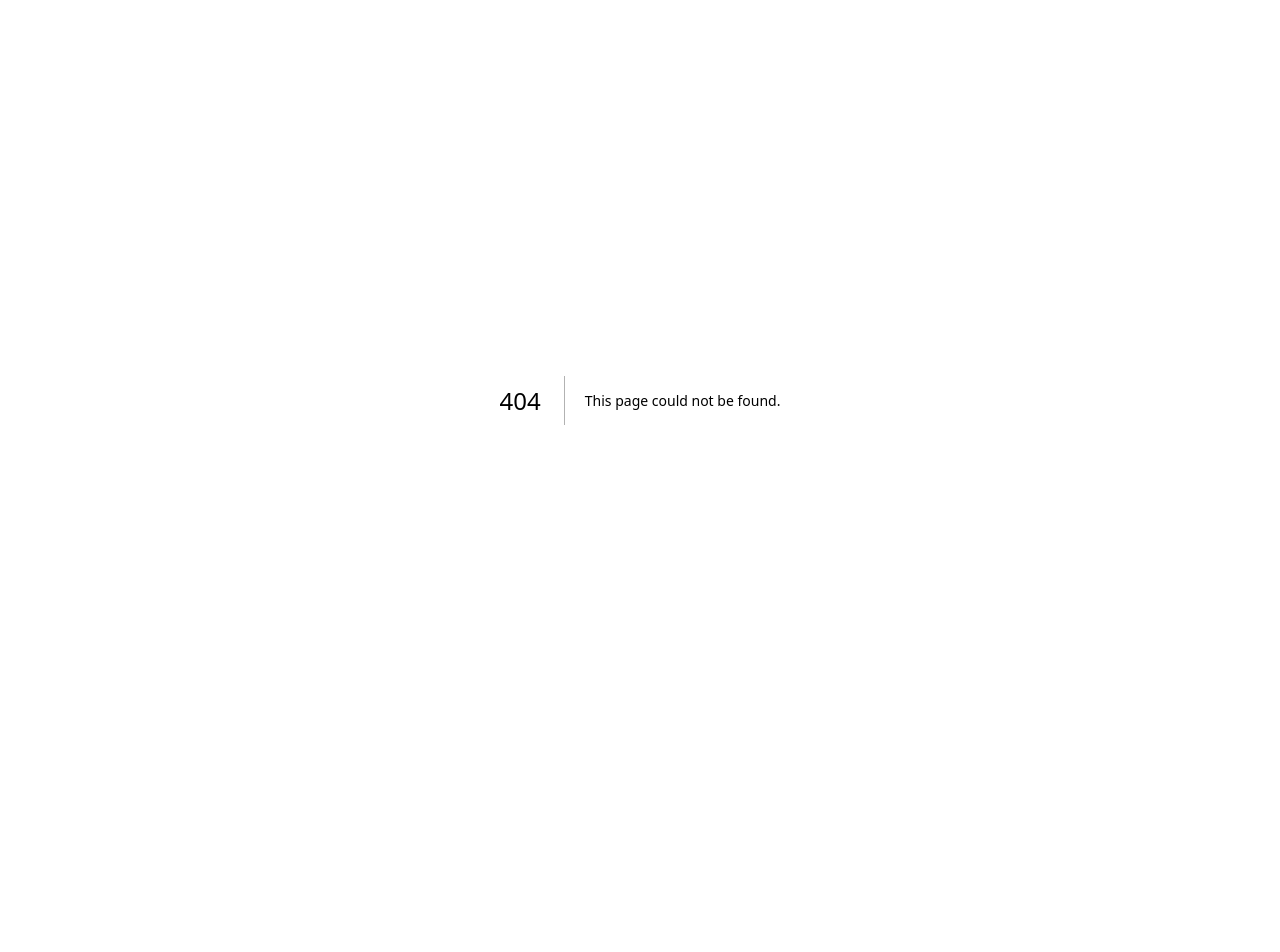
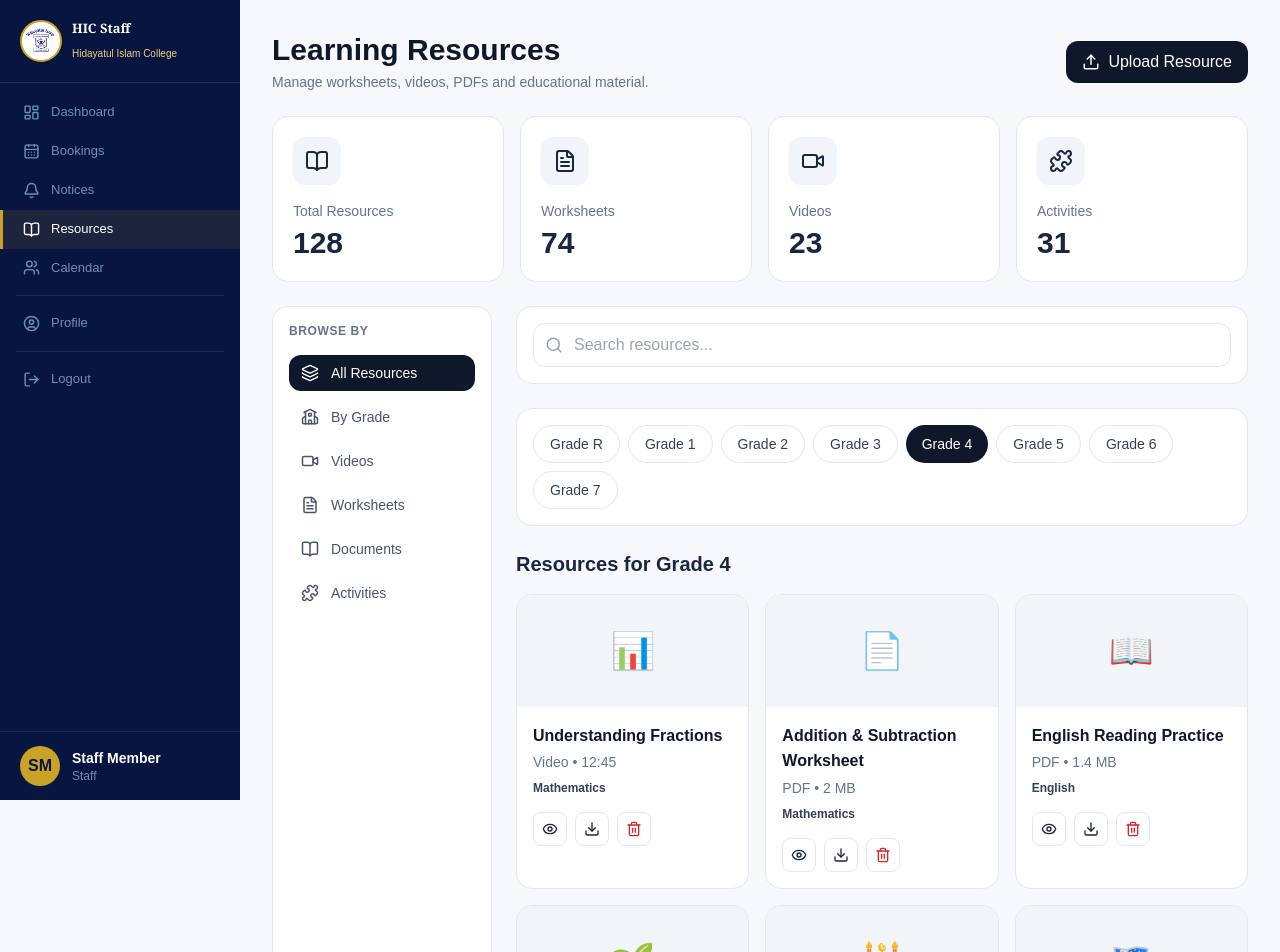
Before and after one commit to tashmacmay/hidayatul-islam-college-webapp-2.0, a Next.js app: page /staff/resources in a window 1280 px wide. Before the commit this address had no page. Shown: the top 952 px of the page. Before the commit the page ends 800 px from the top, so only its background shows below. Built offline with nearby package versions, Linux system fonts and the light colour scheme.

Commit message:
feature - staff/admin resource page on dashbaord

```diff
--- /dev/null
+++ b/src/app/staff/resources/page.js
@@ -0,0 +1,300 @@
+// app/staff-dashboard/resources/page.js
+
+"use client";
+
+import { useState } from "react";
+import {
+  Search,
+  BookOpen,
+  FileText,
+  Video,
+  Puzzle,
+  School,
+  Layers,
+  Upload,
+  Download,
+  Eye,
+  Trash2,
+} from "lucide-react";
+
+const grades = [
+  "Grade R",
+  "Grade 1",
+  "Grade 2",
+  "Grade 3",
+  "Grade 4",
+  "Grade 5",
+  "Grade 6",
+  "Grade 7",
+];
+
+const resources = [
+  {
+    id: 1,
+    title: "Understanding Fractions",
+    subject: "Mathematics",
+    grade: "Grade 4",
+    type: "Video",
+    size: "12:45",
+    icon: "📊",
+  },
+  {
+    id: 2,
+    title: "Addition & Subtraction Worksheet",
+    subject: "Mathematics",
+    grade: "Grade 4",
+    type: "PDF",
+    size: "2 MB",
+    icon: "📄",
+  },
+  {
+    id: 3,
+    title: "English Reading Practice",
+    subject: "English",
+    grade: "Grade 4",
+    type: "PDF",
+    size: "1.4 MB",
+    icon: "📖",
+  },
+  {
+    id: 4,
+    title: "Plants and Growth",
+    subject: "Life Skills",
+    grade: "Grade 4",
+    type: "Video",
+    size: "08:30",
+    icon: "🌱",
+  },
+  {
+    id: 5,
+    title: "Du'a & Surah Booklet",
+    subject: "Islamic Studies",
+    grade: "Grade 4",
+    type: "PDF",
+    size: "3.2 MB",
+    icon: "🕌",
+  },
+  {
+    id: 6,
+    title: "Map Work & Directions",
+    subject: "Social Sciences",
+    grade: "Grade 4",
+    type: "PDF",
+    size: "1.8 MB",
+    icon: "🗺️",
+  },
+];
+
+export default function ResourcesPage() {
+  const [selectedGrade, setSelectedGrade] = useState("Grade 4");
+  const [search, setSearch] = useState("");
+
+  const filteredResources = resources.filter(
+    (resource) =>
+      resource.grade === selectedGrade &&
+      resource.title.toLowerCase().includes(search.toLowerCase())
+  );
+
+  return (
+    <div className="space-y-6">
+      {/* Header */}
+      <div className="flex flex-col gap-4 md:flex-row md:items-center md:justify-between">
+        <div>
+          <h1 className="text-3xl font-bold text-slate-900">
+            Learning Resources
+          </h1>
+          <p className="text-sm text-slate-500 mt-1">
+            Manage worksheets, videos, PDFs and educational material.
+          </p>
+        </div>
+
+        <button className="inline-flex items-center gap-2 rounded-xl bg-slate-900 px-4 py-2 text-white hover:bg-slate-800">
+          <Upload size={18} />
+          Upload Resource
+        </button>
+      </div>
+
+      {/* Stats */}
+      <div className="grid gap-4 md:grid-cols-4">
+        <StatCard
+          title="Total Resources"
+          value="128"
+          icon={<BookOpen />}
+        />
+        <StatCard
+          title="Worksheets"
+          value="74"
+          icon={<FileText />}
+        />
+        <StatCard
+          title="Videos"
+          value="23"
+          icon={<Video />}
+        />
+        <StatCard
+          title="Activities"
+          value="31"
+          icon={<Puzzle />}
+        />
+      </div>
+
+      {/* Main Layout */}
+      <div className="grid gap-6 lg:grid-cols-[220px_1fr]">
+        {/* Sidebar */}
+        <div className="rounded-2xl border bg-white p-4">
+          <h3 className="mb-4 text-xs font-bold uppercase tracking-wider text-slate-500">
+            Browse By
+          </h3>
+
+          <nav className="space-y-2">
+            <SidebarItem icon={<Layers size={18} />} active>
+              All Resources
+            </SidebarItem>
+
+            <SidebarItem icon={<School size={18} />}>
+              By Grade
+            </SidebarItem>
+
+            <SidebarItem icon={<Video size={18} />}>
+              Videos
+            </SidebarItem>
+
+            <SidebarItem icon={<FileText size={18} />}>
+              Worksheets
+            </SidebarItem>
+
+            <SidebarItem icon={<BookOpen size={18} />}>
+              Documents
+            </SidebarItem>
+
+            <SidebarItem icon={<Puzzle size={18} />}>
+              Activities
+            </SidebarItem>
+          </nav>
+        </div>
+
+        {/* Content */}
+        <div className="space-y-6">
+          {/* Search */}
+          <div className="rounded-2xl border bg-white p-4">
+            <div className="relative">
+              <Search
+                size={18}
+                className="absolute left-3 top-1/2 -translate-y-1/2 text-slate-400"
+              />
+
+              <input
+                type="text"
+                placeholder="Search resources..."
+                value={search}
+                onChange={(e) => setSearch(e.target.value)}
+                className="w-full rounded-xl border pl-10 pr-4 py-2 outline-none focus:ring-2 focus:ring-slate-300"
+              />
+            </div>
+          </div>
+
+          {/* Grade Filters */}
+          <div className="rounded-2xl border bg-white p-4">
+            <div className="flex flex-wrap gap-2">
+              {grades.map((grade) => (
+                <button
+                  key={grade}
+                  onClick={() => setSelectedGrade(grade)}
+                  className={`rounded-full px-4 py-2 text-sm font-medium transition ${
+                    selectedGrade === grade
+                      ? "bg-slate-900 text-white"
+                      : "border bg-white text-slate-700 hover:bg-slate-100"
+                  }`}
+                >
+                  {grade}
+                </button>
+              ))}
+            </div>
+          </div>
+
+          {/* Resources */}
+          <div>
+            <h2 className="mb-4 text-xl font-semibold">
+              Resources for {selectedGrade}
+            </h2>
+
+            <div className="grid gap-4 md:grid-cols-2 xl:grid-cols-3">
+              {filteredResources.map((resource) => (
+                <div
+                  key={resource.id}
+                  className="rounded-2xl border bg-white overflow-hidden hover:shadow-md transition"
+                >
+                  <div className="flex h-28 items-center justify-center bg-slate-100 text-4xl">
+                    {resource.icon}
+                  </div>
+
+                  <div className="p-4">
+                    <h3 className="font-semibold text-slate-900">
+                      {resource.title}
+                    </h3>
+
+                    <p className="mt-1 text-sm text-slate-500">
+                      {resource.type} • {resource.size}
+                    </p>
+
+                    <p className="mt-2 text-xs font-semibold text-slate-700">
+                      {resource.subject}
+                    </p>
+
+                    <div className="mt-4 flex gap-2">
+                      <button className="rounded-lg border p-2 hover:bg-slate-100">
+                        <Eye size={16} />
+                      </button>
+
+                      <button className="rounded-lg border p-2 hover:bg-slate-100">
+                        <Download size={16} />
+                      </button>
+
+                      <button className="rounded-lg border p-2 text-red-600 hover:bg-red-50">
+                        <Trash2 size={16} />
+                      </button>
+                    </div>
+                  </div>
+                </div>
+              ))}
+            </div>
+
+            {filteredResources.length === 0 && (
+              <div className="rounded-2xl border bg-white p-10 text-center text-slate-500">
+                No resources found.
+              </div>
+            )}
+          </div>
+        </div>
+      </div>
+    </div>
+  );
+}
+
+function StatCard({ title, value, icon }) {
+  return (
+    <div className="rounded-2xl border bg-white p-5">
+      <div className="mb-4 flex h-12 w-12 items-center justify-center rounded-xl bg-slate-100">
+        {icon}
+      </div>
+
+      <p className="text-sm text-slate-500">{title}</p>
+      <h3 className="mt-1 text-3xl font-bold">{value}</h3>
+    </div>
+  );
+}
+
+function SidebarItem({ children, icon, active }) {
+  return (
+    <button
+      className={`flex w-full items-center gap-3 rounded-xl px-3 py-2 text-sm transition ${
+        active
+          ? "bg-slate-900 text-white"
+          : "text-slate-600 hover:bg-slate-100"
+      }`}
+    >
+      {icon}
+      {children}
+    </button>
+  );
+}
```
